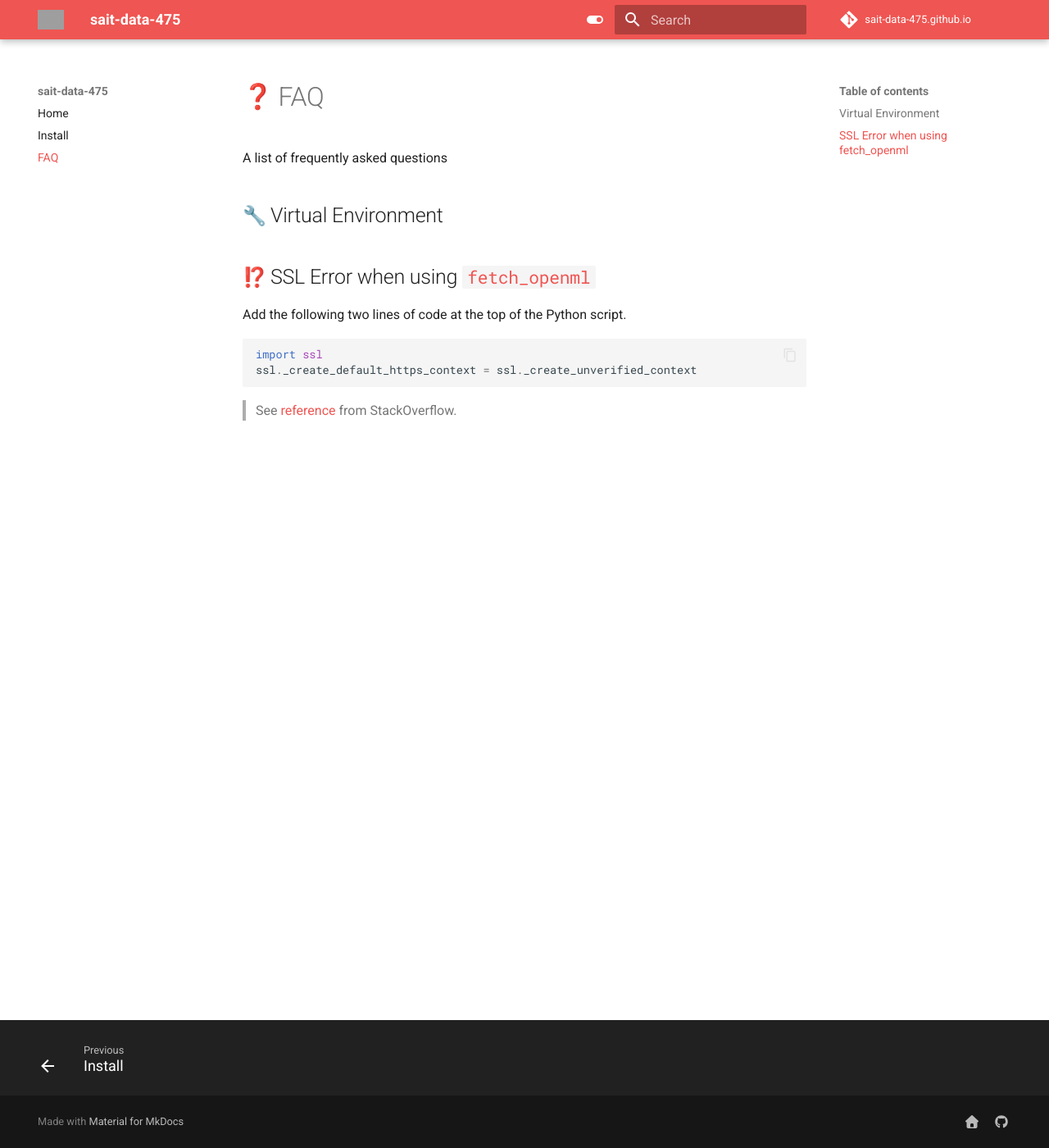
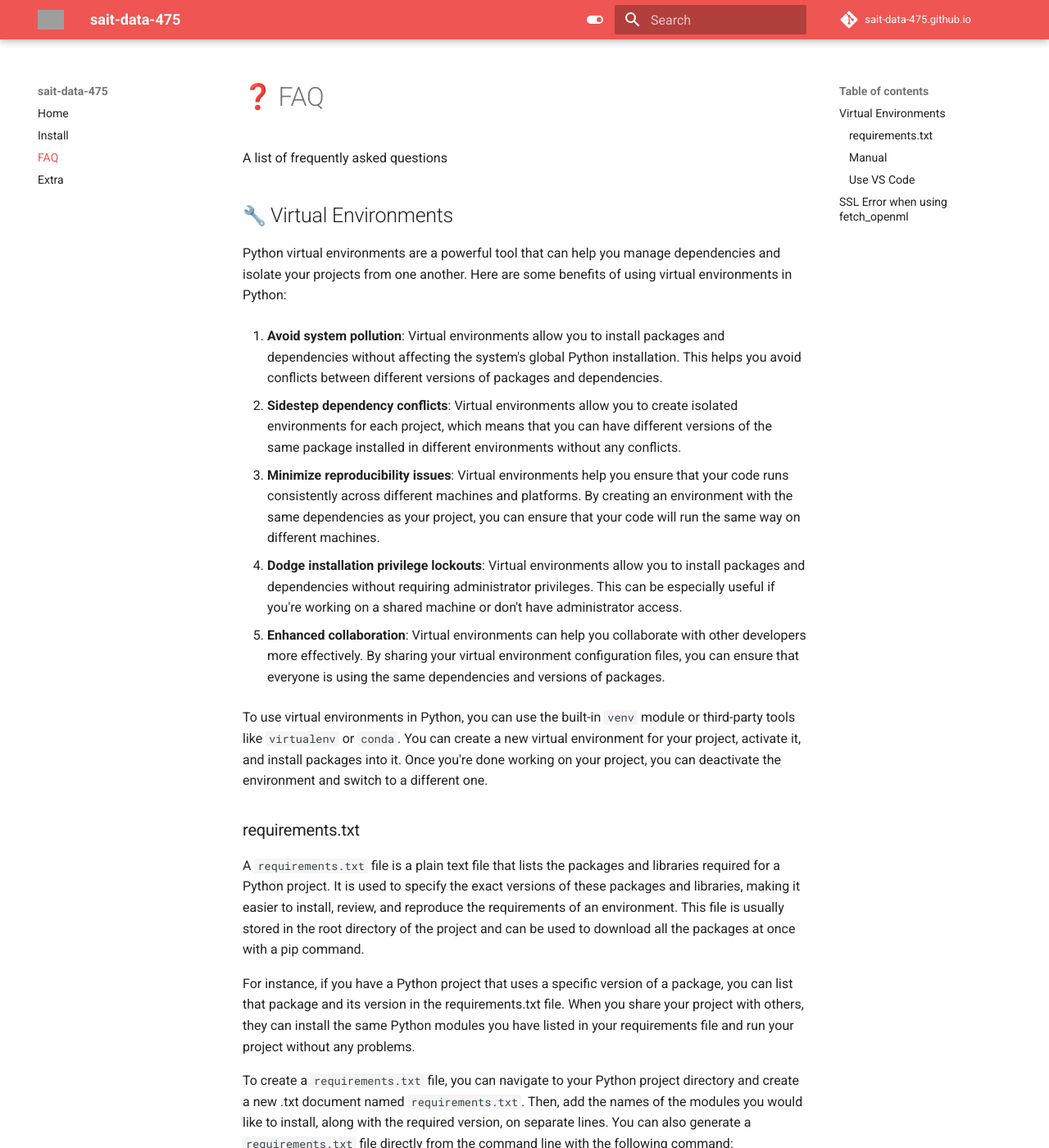
Before and after one commit to sait-data-475/sait-data-475.github.io, an MkDocs documentation site: the page built from docs/faq.md, in a window 1280 px wide and 1400 px high. Shown: the whole window at 82% size. Built offline with MkDocs 1.6.1 and Material for MkDocs 9.7.7, drawn with Linux system fonts in a browser that asks for light colours; emoji names are drawn with the system emoji font; comment, search, counter and statistics services are not loaded; some of the changed text lies outside the part shown; grey boxes are pictures that could not be loaded.

Commit message:
make some updates

````diff
--- a/docs/faq.md
+++ b/docs/faq.md
@@ -2,15 +2,54 @@
 
 A list of frequently asked questions
 
-## :wrench: Virtual Environment
+## :wrench: Virtual Environments
+
+Python virtual environments are a powerful tool that can help you manage dependencies and isolate your projects from one another. Here are some benefits of using virtual environments in Python:
+
+1. **Avoid system pollution**: Virtual environments allow you to install packages and dependencies without affecting the system's global Python installation. This helps you avoid conflicts between different versions of packages and dependencies.
+
+2. **Sidestep dependency conflicts**: Virtual environments allow you to create isolated environments for each project, which means that you can have different versions of the same package installed in different environments without any conflicts.
+
+3. **Minimize reproducibility issues**: Virtual environments help you ensure that your code runs consistently across different machines and platforms. By creating an environment with the same dependencies as your project, you can ensure that your code will run the same way on different machines.
+
+4. **Dodge installation privilege lockouts**: Virtual environments allow you to install packages and dependencies without requiring administrator privileges. This can be especially useful if you're working on a shared machine or don't have administrator access.
+
+5. **Enhanced collaboration**: Virtual environments can help you collaborate with other developers more effectively. By sharing your virtual environment configuration files, you can ensure that everyone is using the same dependencies and versions of packages.
+
+To use virtual environments in Python, you can use the built-in `venv` module or third-party tools like `virtualenv` or `conda`. You can create a new virtual environment for your project, activate it, and install packages into it. Once you're done working on your project, you can deactivate the environment and switch to a different one.
+
+### requirements.txt
+
+A `requirements.txt` file is a plain text file that lists the packages and libraries required for a Python project. It is used to specify the exact versions of these packages and libraries, making it easier to install, review, and reproduce the requirements of an environment. This file is usually stored in the root directory of the project and can be used to download all the packages at once with a pip command.
+
+For instance, if you have a Python project that uses a specific version of a package, you can list that package and its version in the requirements.txt file. When you share your project with others, they can install the same Python modules you have listed in your requirements file and run your project without any problems.
+
+To create a `requirements.txt` file, you can navigate to your Python project directory and create a new .txt document named `requirements.txt`. Then, add the names of the modules you would like to install, along with the required version, on separate lines. You can also generate a `requirements.txt` file directly from the command line with the following command:
+
+`pip freeze > requirements.txt`
+
+### Manual
+
+```
+python -m venv .venv
+.venv\Scripts\activate
+python -m pip install -U pip
+pip install -r requirements.txt
+```
+
+### Use VS Code
 
 ## :interrobang: SSL Error when using [`fetch_openml`](https://scikit-learn.org/stable/modules/generated/sklearn.datasets.fetch_openml.html)
 
 Add the following two lines of code at the top of the Python script.
 
-```python
+> See [reference](https://stackoverflow.com/a/69120255) from StackOverflow.
+
+```py linenums="1"
 import ssl
 ssl._create_default_https_context = ssl._create_unverified_context
 ```
 
-> See [reference](https://stackoverflow.com/a/69120255) from StackOverflow.
+The first line imports the `ssl` module, which provides access to Transport Layer Security (TLS) and Secure Sockets Layer (SSL) cryptographic protocols. The second line sets the default SSL context to an unverified context. This is useful when you want to **bypass SSL certificate verification** for testing or development purposes.
+
+By default, Python's SSL context verifies the server's SSL certificate to ensure that the connection is secure. However, in some cases, such as when working with self-signed certificates or testing with a local server, you may want to disable certificate verification. This is where the `ssl._create_unverified_context()` method comes in handy. It creates an SSL context that does not verify the server's SSL certificate, allowing you to establish a connection even if the certificate is invalid or self-signed.
--- a/mkdocs.yml
+++ b/mkdocs.yml
@@ -3,6 +3,7 @@ nav:
   - Home: index.md
   - Install: install.md
   - FAQ: faq.md
+  - Extra: extra.md
 theme:
   name: material
   favicon: https://raw.githubusercontent.com/sait-data-475/logo/main/logo.png
@@ -38,12 +39,15 @@ plugins:
       type: timeago
       enable_creation_date: true
 markdown_extensions:
+  - def_list
   - attr_list
   - md_in_html
   - admonition
   - footnotes
   - pymdownx.highlight:
       anchor_linenums: true
+      line_spans: __span
+      pygments_lang_class: true
   - pymdownx.snippets
   - pymdownx.superfences
   - pymdownx.details
````
Also changed, not shown: README.md (+1 -1 lines), docs/extra.md (added, +17 -0 lines), docs/install.md (+67 -0 lines), docs/assets/build-tools-install-1.png (added), docs/assets/git-install-1.png (added), docs/assets/git-install-2.png (added), docs/assets/prover9-install-1.png (added), docs/assets/prover9-install-2.png (added), docs/assets/prover9-install-3.png (added), docs/assets/python-install-1.png (added), docs/assets/python-install-2.png (added), docs/assets/vscode-install-1.png (added), docs/assets/vscode-install-2.png (added), docs/assets/vscode-install-3.png (added), 2 more files.
